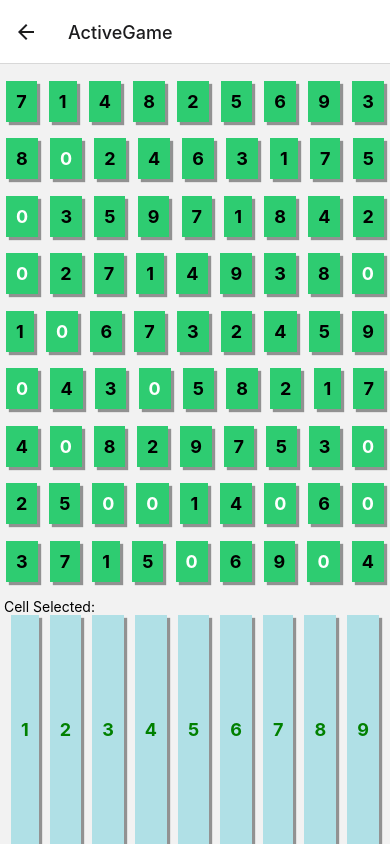
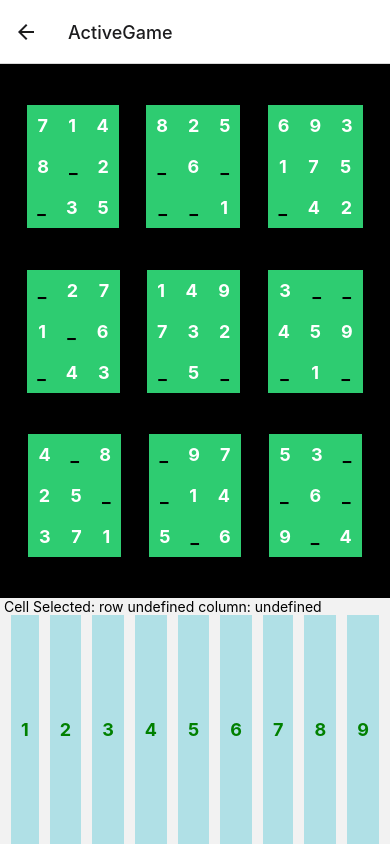
Before and after one commit to justin-tat/2P-Sudoku, a React Native app in the folder Sudoku/: screen /ActiveGame in a window 390 px wide. Built offline with nearby package versions, Linux system fonts and the light colour scheme.

Commit message:
Working display

```diff
--- a/Sudoku/components/Gameplay/ActiveGame.js
+++ b/Sudoku/components/Gameplay/ActiveGame.js
@@ -2,13 +2,14 @@ import React from 'react';
 import {generateUniqueBoard} from '../globals.js';
 import Board from './Board.js';
 import Options from './Options.js';
-import {View, StyleSheet, Text, Alert} from 'react-native';
+import {StyleSheet, Text} from 'react-native';
+import {SafeAreaView} from 'react-native-safe-area-context';
 
 class ActiveGame extends React.Component {
   constructor(props) {
     super(props);
     this.state = {
-      board: generateUniqueBoard(15),
+      board: generateUniqueBoard(25),
       cellSelected: '',
     };
     this.clickCell = this.clickCell.bind(this);
@@ -21,11 +22,15 @@ class ActiveGame extends React.Component {
 
   render() {
     return (
-      <View style={styles.gameScreen}>
+      <SafeAreaView style={styles.gameScreen}>
         <Board board={this.state.board} clickCell={this.clickCell} />
-        <Text> Cell Selected: {this.state.cellSelected}</Text>
+        <Text>
+          {' '}
+          Cell Selected:{' '}
+          {`row ${this.state.cellSelected[1]} column: ${this.state.cellSelected[0]} `}
+        </Text>
         <Options />
-      </View>
+      </SafeAreaView>
     );
   }
 }
--- a/Sudoku/components/Gameplay/Board.js
+++ b/Sudoku/components/Gameplay/Board.js
@@ -1,12 +1,32 @@
 import React from 'react';
 import {StyleSheet, View} from 'react-native';
 import Row from './Row.js';
+import RowSet from './RowSet.js';
 
 const Board = props => {
   const board = props.board;
   return (
     <View style={styles.board}>
-      {board[1].map((row, rowIndex) => {
+      <RowSet
+        board={board[1]}
+        startingRow={0}
+        key={'RowSet 1'}
+        clickCell={props.clickCell}
+      />
+      <RowSet
+        board={board[1]}
+        startingRow={3}
+        key={'RowSet 2'}
+        clickCell={props.clickCell}
+      />
+      <RowSet
+        board={board[1]}
+        startingRow={6}
+        key={'RowSet 3'}
+        clickCell={props.clickCell}
+      />
+
+      {/* {board[1].map((row, rowIndex) => {
         return (
           <Row
             currRow={row}
@@ -16,7 +36,7 @@ const Board = props => {
             clickCell={props.clickCell}
           />
         );
-      })}
+      })} */}
     </View>
   );
 };
@@ -25,6 +45,8 @@ const styles = StyleSheet.create({
   board: {
     flex: 7,
     justifyContent: 'space-evenly',
+    flexDirection: 'column',
+    backgroundColor: 'black',
   },
 });
 
--- a/Sudoku/components/Gameplay/Cell.js
+++ b/Sudoku/components/Gameplay/Cell.js
@@ -17,10 +17,12 @@ const Cell = props => {
 
 const styles = StyleSheet.create({
   button: {
-    shadowColor: 'rgba(0,0,0, .4)', // IOS
-    shadowOffset: {height: 3, width: 3}, // IOS
-    shadowOpacity: 1, // IOS
-    shadowRadius: 1, //IOS
+    //Elevation
+    // shadowColor: 'rgba(0,0,0, .4)', // IOS
+    // shadowOffset: {height: 3, width: 3}, // IOS
+    // shadowOpacity: 1, // IOS
+    // shadowRadius: 1, //IOS
+    //Actual Cell
     alignItems: 'center',
     justifyContent: 'center',
     paddingHorizontal: 10,
--- /dev/null
+++ b/Sudoku/components/Gameplay/RowSet.js
@@ -0,0 +1,37 @@
+import React from 'react';
+import {StyleSheet, View} from 'react-native';
+import SubGrid from './SubGrid.js';
+
+const RowSet = props => {
+  return (
+    <View style={styles.rowSet}>
+      <SubGrid
+        board={props.board}
+        startingRow={props.startingRow}
+        clickCell={props.clickCell}
+        startingCol={0}
+      />
+      <SubGrid
+        board={props.board}
+        startingRow={props.startingRow}
+        clickCell={props.clickCell}
+        startingCol={3}
+      />
+      <SubGrid
+        board={props.board}
+        startingRow={props.startingRow}
+        clickCell={props.clickCell}
+        startingCol={6}
+      />
+    </View>
+  );
+};
+
+const styles = StyleSheet.create({
+  rowSet: {
+    flexDirection: 'row',
+    justifyContent: 'space-evenly',
+  },
+});
+
+export default RowSet;
--- /dev/null
+++ b/Sudoku/components/Gameplay/SubGrid.js
@@ -0,0 +1,39 @@
+import React from 'react';
+import {StyleSheet, View} from 'react-native';
+import SubGridRow from './SubGridRow.js';
+
+const SubGrid = props => {
+  return (
+    <View style={styles.subGrid}>
+      <SubGridRow
+        board={props.board}
+        startingRow={props.startingRow}
+        clickCell={props.clickCell}
+        startingCol={props.startingCol}
+      />
+      <SubGridRow
+        board={props.board}
+        startingRow={parseInt(props.startingRow, 10) + 1}
+        clickCell={props.clickCell}
+        startingCol={props.startingCol}
+      />
+      <SubGridRow
+        board={props.board}
+        startingRow={parseInt(props.startingRow, 10) + 2}
+        clickCell={props.clickCell}
+        startingCol={props.startingCol}
+      />
+    </View>
+  );
+};
+
+const styles = StyleSheet.create({
+  subGrid: {
+    flexDirection: 'column',
+    //backgroundColor: '#BEBEBE',
+    backgroundColor: '#2ecc71',
+    justifyContent: 'space-evenly',
+  },
+});
+
+export default SubGrid;
--- /dev/null
+++ b/Sudoku/components/Gameplay/SubGridRow.js
@@ -0,0 +1,57 @@
+import React from 'react';
+import {StyleSheet, View} from 'react-native';
+import Cell from './Cell.js';
+
+const SubGridRow = props => {
+  let colIndex = parseInt(props.startingCol, 10);
+  let rowIndex = parseInt(props.startingRow, 10);
+  let isZero = [];
+  let nums = [];
+  for (let i = colIndex; i < colIndex + 3; i++) {
+    let temp = props.board[rowIndex][i] === 0 ? 'player' : 'starter';
+    let currNum =
+      props.board[rowIndex][i] === 0 ? '_' : props.board[rowIndex][i];
+    isZero.push(temp);
+    nums.push(currNum);
+  }
+  return (
+    <View style={styles.subGridRow}>
+      <Cell
+        style={isZero[0]}
+        //title={props.board[rowIndex][colIndex]}
+        title={nums[0]}
+        key={`RowIndex: ${props.startingRow} columnIndex: ${props.startingCol}`}
+        xcor={colIndex}
+        ycor={rowIndex}
+        clickCell={props.clickCell}
+      />
+      <Cell
+        style={isZero[1]}
+        //title={props.board[rowIndex][colIndex + 1]}
+        title={nums[1]}
+        key={`RowIndex: ${props.startingRow} columnIndex: ${colIndex + 1}`}
+        xcor={colIndex + 1}
+        ycor={rowIndex}
+        clickCell={props.clickCell}
+      />
+      <Cell
+        style={isZero[2]}
+        //title={props.board[rowIndex][colIndex + 2]}
+        title={nums[2]}
+        key={`RowIndex: ${props.startingRow} columnIndex: ${colIndex + 2}`}
+        xcor={colIndex + 2}
+        ycor={rowIndex}
+        clickCell={props.clickCell}
+      />
+    </View>
+  );
+};
+
+const styles = StyleSheet.create({
+  subGridRow: {
+    flexDirection: 'row',
+    justifyContent: 'space-evenly',
+  },
+});
+
+export default SubGridRow;
```
Also changed, not shown: Sudoku/components/Gameplay/Rows/BottomRow.js (added, +34 -0 lines), Sudoku/components/Gameplay/Rows/MiddleRow.js (added), Sudoku/components/Gameplay/Rows/TopRow.js (added).
